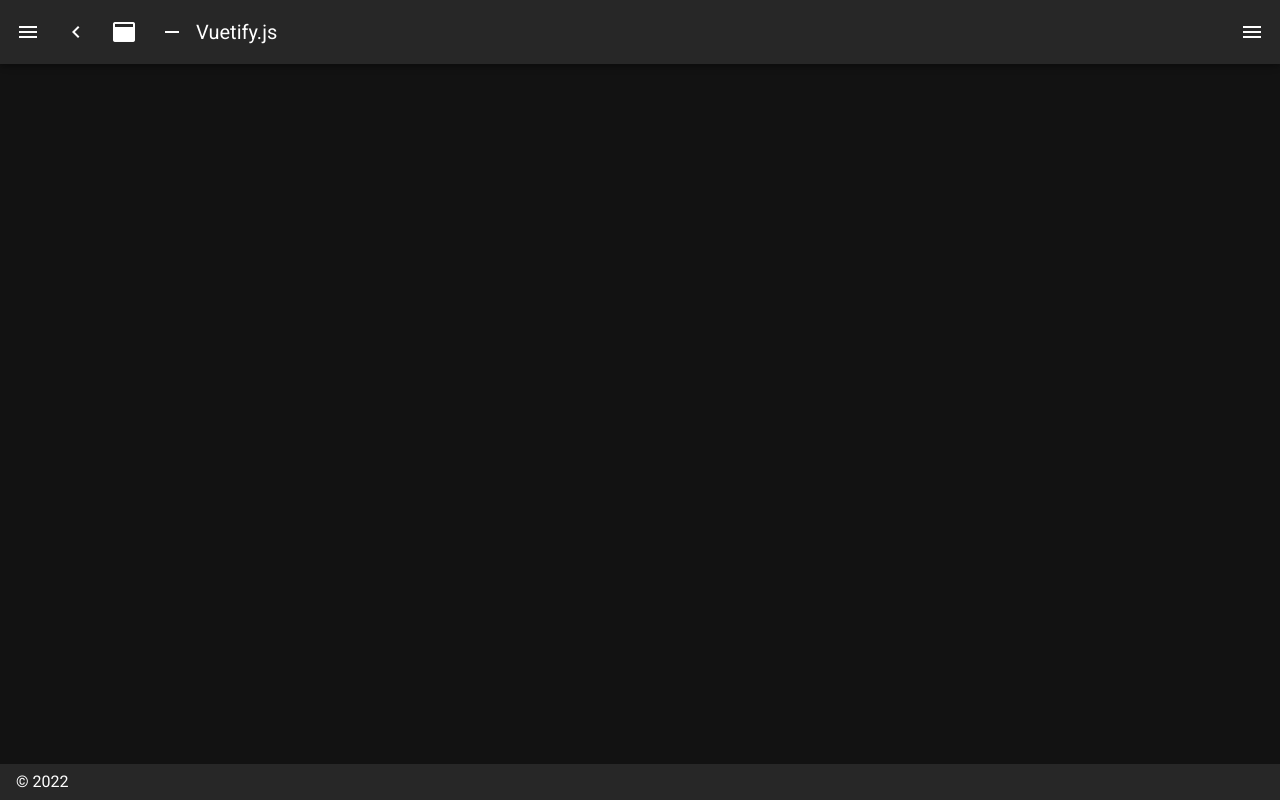
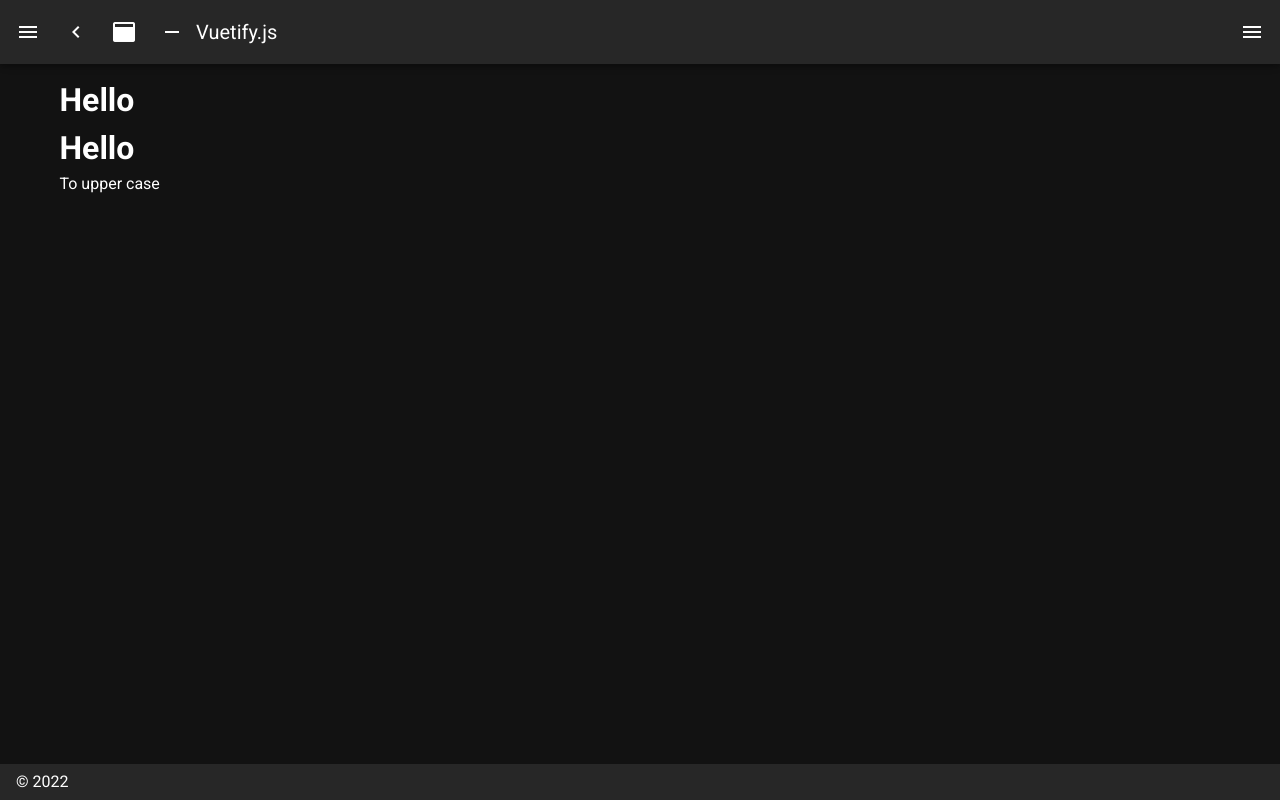
Before and after one commit to acaibawl/nuxt2_composition_api, a Nuxt app: page /parent in a window 1280 px wide. Before the commit this address had no page. Built offline with nearby package versions, Linux system fonts and the light colour scheme.

Commit message:
propsとemitによる親・子コンポーネント間の値の受け渡し

```diff
--- /dev/null
+++ b/components/child.vue
@@ -0,0 +1,35 @@
+<template>
+  <div class="">
+    <h1>{{ props.msg }}</h1>
+    <button @click="upperCaseMessage">To upper case</button>
+  </div>
+</template>
+
+<script lang="ts">
+import { defineComponent, SetupContext } from '@vue/composition-api';
+
+type Props = {
+  msg: string;
+}
+
+export default defineComponent({
+  name: 'ChildVue',
+  props: {
+    msg: {
+      type: String,
+      default: 'default Value.',
+      required: true,
+    },
+  },
+  setup: (props: Props, context: SetupContext) => {
+    const upperCaseMessage = () => {
+      context.emit('change-message', props.msg.toUpperCase());
+    }
+
+    return {
+      props,
+      upperCaseMessage
+    };
+  },
+});
+</script>
--- /dev/null
+++ b/pages/parent.vue
@@ -0,0 +1,33 @@
+<template>
+  <div>
+    <h1>{{ state.message }}</h1>
+    <child
+      :msg="state.message"
+      @change-message='changeMessage'
+    />
+  </div>
+</template>
+
+<script lang="ts">
+import { defineComponent, reactive } from "@vue/composition-api";
+import child from "~/components/child.vue";
+
+export default defineComponent({
+  name: 'ParentVue',
+  components: { child },
+  setup: () => {
+    const state = reactive({
+      message: 'Hello',
+    });
+
+    const changeMessage = (message: string) => {
+      state.message = message;
+    };
+
+    return {
+      state,
+      changeMessage,
+    }
+  }
+})
+</script>
```
